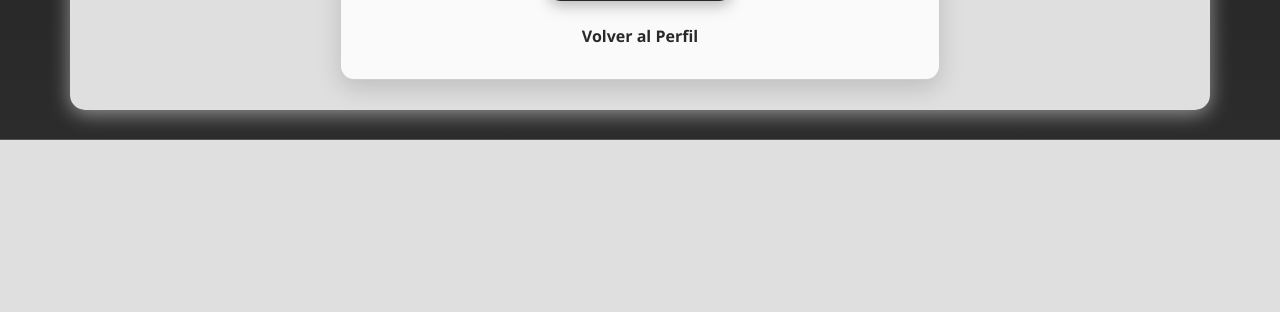
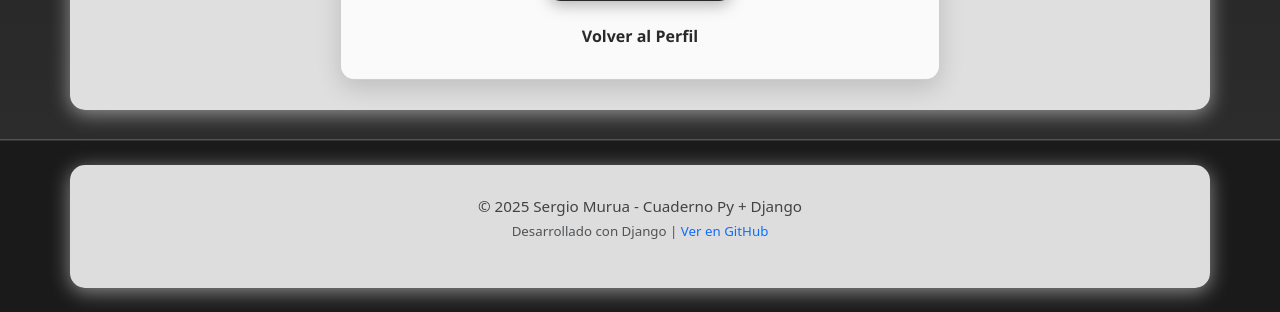
Before and after one commit to MuruaSL/CuadernoPy-Django, a Django app: page /accounts/perfil/editar/ in a window 1280 px wide. Shown: the part 1286-1598 px from the top of the page. Before the commit the page ends 1426 px from the top, so only its background shows below. Run offline with Django 5.2, Linux system fonts and the light colour scheme; a user stored in the database is signed in; data comes from the database, SQL or seed files in the repository; some libraries are stand-ins or nearby versions.

Commit message:
se agrega footer con styles y se crea contexto para la fecha / año

```diff
--- a/config/settings.py
+++ b/config/settings.py
@@ -65,6 +65,7 @@ TEMPLATES = [
                 'django.template.context_processors.request',
                 'django.contrib.auth.context_processors.auth',
                 'django.contrib.messages.context_processors.messages',
+                'core.context_processors.year_processor',
             ],
         },
     },
--- /dev/null
+++ b/core/context_processors.py
@@ -0,0 +1,6 @@
+from datetime import datetime
+
+
+#contexto usado para traer el año actual para el footer por ejemplo
+def year_processor(request):
+    return {'year': datetime.now().year}
--- a/core/static/core/css/style.css
+++ b/core/static/core/css/style.css
@@ -797,3 +797,22 @@ a.botones_negros {
 .card-body a:hover {
   text-decoration: none !important;
 }
+
+/* css del footer */
+.footer {
+  background-color: #1a1a1a;
+  color: #434343;
+  font-size: 0.95rem;
+
+  border-top: 1px solid #333;
+  position: relative;
+  bottom: 0;
+  width: 100%;
+}
+.footer a {
+  color: #0d6efd;
+  text-decoration: none;
+}
+.footer a:hover {
+  text-decoration: underline;
+}
--- a/core/templates/core/base.html
+++ b/core/templates/core/base.html
@@ -105,6 +105,13 @@
 
     {% block cuerpo %}{% endblock cuerpo %}
 
+<footer class="footer mt-auto py-4">
+  <div class="container text-center">
+    <p class="mb-1">&copy; {{ year }} Sergio Murua - Cuaderno Py + Django</p>
+    <p class="small text-muted">Desarrollado con Django | <a href="https://github.com/MuruaSL/CuadernoPy-Django" target="_blank">Ver en GitHub</a></p>
+  </div>
+</footer>
+
 <script
   src="https://cdn.jsdelivr.net/npm/bootstrap@5.3.7/dist/js/bootstrap.bundle.min.js"
   integrity="sha384-ndDqU0Gzau9qJ1lfW4pNLlhNTkCfHzAVBReH9diLvGRem5+R9g2FzA8ZGN954O5Q"
```
